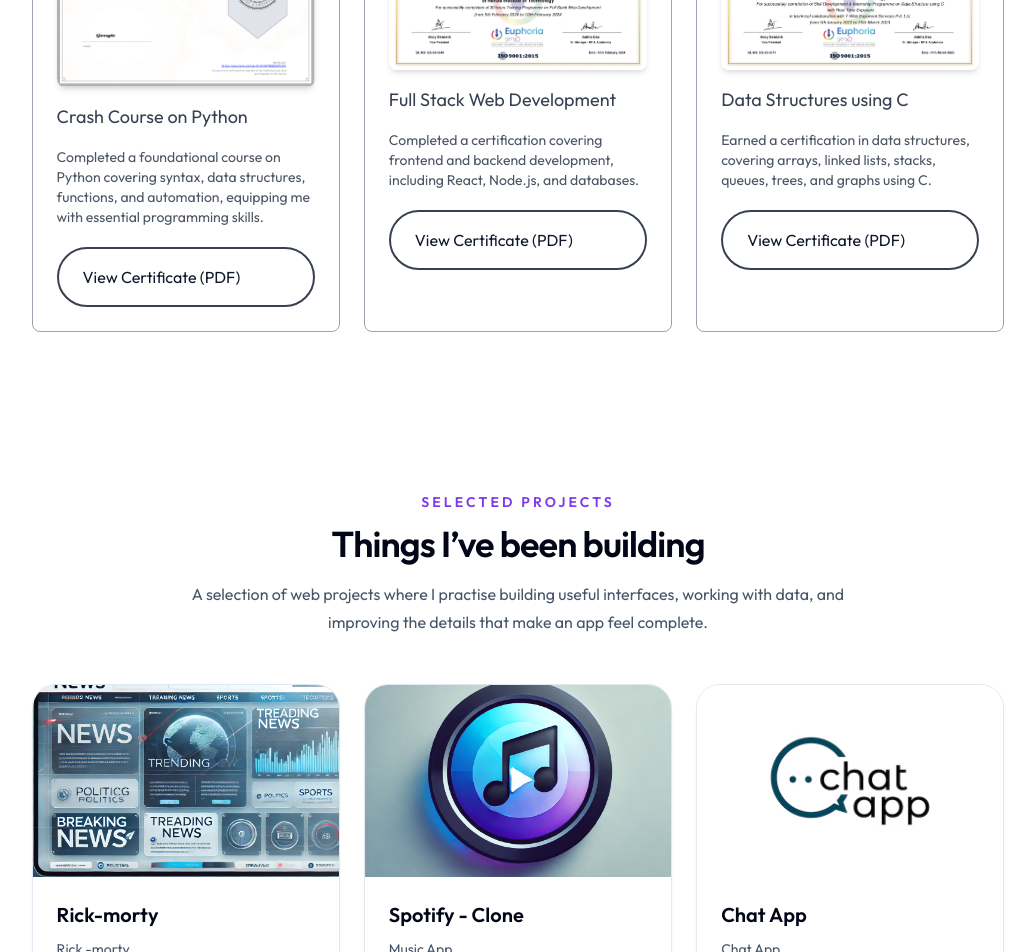
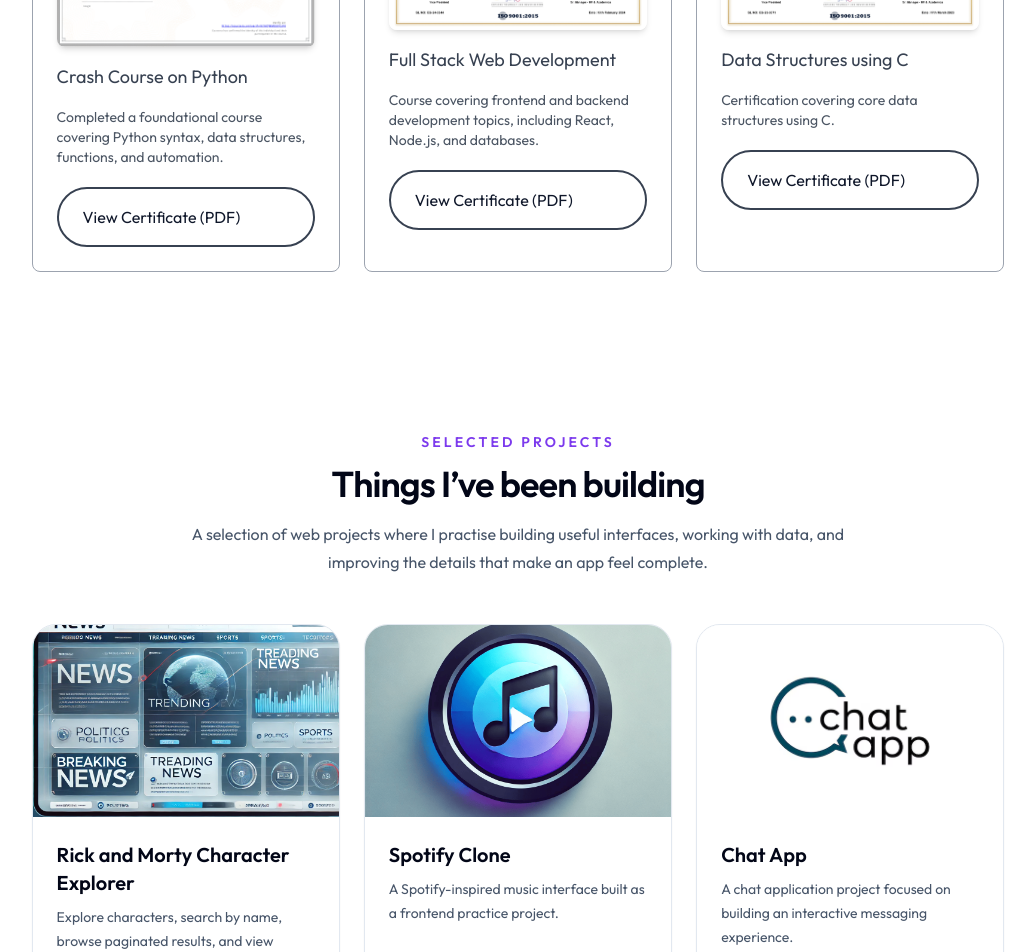
Before and after one commit to rittika-04/Portfolio, a Next.js app: page / in a window 1280 px wide. Shown: the part 2320-3272 px from the top of the page, without its empty margins (122-1157 px from the left). Built offline with nearby package versions, Linux system fonts and the light colour scheme; a web font is replaced by a local one.

Commit message:
Update featured project links and descriptions

```diff
--- a/assets/assets.js
+++ b/assets/assets.js
@@ -29,78 +29,48 @@
 import ui_icon from './ui-icon.png';
 import graphics_icon from './graphics-icon.png';
 import right_arrow from './right-arrow.png';
-import send_icon from './send-icon.png';
+import send_icon from './send_icon.png';
 import right_arrow_bold from './right-arrow-bold.png';
 import right_arrow_bold_dark from './right-arrow-bold-dark.png';
 
 export const assets = {
-    user_image,
-    code_icon,
-    code_icon_dark,
-    edu_icon,
-    edu_icon_dark,
-    project_icon,
-    project_icon_dark,
-    vscode,
-    git,
-    right_arrow_white,
-    logo,
-    logo_dark,
-    mail_icon,
-    mail_icon_dark,
-    profile_img,
-    download_icon,
-    hand_icon,
-    header_bg_color,
-    moon_icon,
-    sun_icon,
-    arrow_icon,
-    arrow_icon_dark,
-    menu_black,
-    menu_white,
-    close_black,
-    close_white,
-    web_icon,
-    mobile_icon,
-    ui_icon,
-    graphics_icon,
-    right_arrow,
-    send_icon,
-    right_arrow_bold,
+  user_image, code_icon, code_icon_dark, edu_icon, edu_icon_dark,
+  project_icon, project_icon_dark, vscode, git, right_arrow_white,
+  logo, logo_dark, mail_icon, mail_icon_dark, profile_img, download_icon,
+  hand_icon, header_bg_color, moon_icon, sun_icon, arrow_icon, arrow_icon_dark,
+  menu_black, menu_white, close_black, close_white, web_icon, mobile_icon,
+  ui_icon, graphics_icon, right_arrow, send_icon, right_arrow_bold,
   right_arrow_bold_dark,
 };
 
 export const workData = [
   {
-        title: 'Rick-morty ',
-        description: 'Rick -morty',
-        bgImage: '/work-1.png',
-        github: 'https://github.com/rittika-04/rick-morty-main.git', // ✅ GitHub repo link
-        liveDemo: 'https://rick-morty-three-gules.vercel.app/', // ✅ Live project link
+    title: "Rick and Morty Character Explorer",
+    description: "Explore characters, search by name, browse paginated results, and view detailed character information.",
+    bgImage: "/work-1.png",
+    github: "https://github.com/rittika-04/Ricky-morty-",
+    liveDemo: "https://rick-morty-three-gules.vercel.app/",
   },
   {
-        title: 'Spotify - Clone ',
-        description: 'Music App',
-        bgImage: '/work-2.png',
-        github: 'https://github.com/rittika-04/Spotify-Clone',
-        liveDemo: 'https://spotify-clone-o7los2dj1-rittika04s-projects.vercel.app/',
+    title: "Spotify Clone",
+    description: "A Spotify-inspired music interface built as a frontend practice project.",
+    bgImage: "/work-2.png",
+    github: "https://github.com/rittika-04/Spotify-clone",
+    liveDemo: "https://spotify-clone-o7los2dj1-rittika04s-projects.vercel.app/",
   },
   {
-        title: 'Chat App ',
-        description: 'Chat App',
-        bgImage: '/work-3.png',
-        github: 'https://github.com/rittika-04/Chat-App',
-        liveDemo: 'https://chat-o71qsdody-rittika04s-projects.vercel.app/',
+    title: "Chat App",
+    description: "A chat application project focused on building an interactive messaging experience.",
+    bgImage: "/work-3.png",
+    github: "https://github.com/rittika-04/Chat-App",
+    liveDemo: "https://chat-o71qsdody-rittika04s-projects.vercel.app/",
   },
-
 ];
-
-
 
 export const serviceData = [
   {
     title: "JPMorgan Chase Virtual Internship",
-        description: "Completed a job simulation covering Kafka, REST API, and backend tasks.",
+    description: "Completed a job simulation covering Kafka, REST APIs, and backend tasks.",
     bgImage: "/certificates/jpmorgan_certificate.png",
     link: "/certificates/jpmorgan_certificate.pdf",
     category: "Work & Research",
@@ -112,64 +82,40 @@
     link: "/certificates/prompt_certificate.pdf",
     category: "Work & Research",
   },
-
   {
-        "title": "Paper Publication on Alzheimer's Disease Brain Metabolism and Imaging: A Short Review",
-        "description": "Published a research paper analyzing brain metabolism and imaging techniques related to Alzheimer's disease, providing insights into early diagnosis and treatment.",
-        "bgImage": "/certificates/paper_publication.jpeg",
-        "link": "/certificates/paper_publication.pdf",
-        "category": "Work & Research"
+    title: "Paper Publication on Alzheimer's Disease Brain Metabolism and Imaging: A Short Review",
+    description: "Published a research paper reviewing brain metabolism and imaging techniques related to Alzheimer's disease.",
+    bgImage: "/certificates/paper_publication.jpeg",
+    link: "/certificates/paper_publication.pdf",
+    category: "Work & Research",
   },
-
   {
     title: "Crash Course on Python",
-        description: "Completed a foundational course on Python covering syntax, data structures, functions, and automation, equipping me with essential programming skills.",
+    description: "Completed a foundational course covering Python syntax, data structures, functions, and automation.",
     bgImage: "/certificates/python_certificate-1.png",
     link: "/certificates/python_certificate.pdf",
-        category: "Courses"
+    category: "Courses",
   },
   {
     title: "Full Stack Web Development",
-        description: "Completed a certification covering frontend and backend development, including React, Node.js, and databases.",
+    description: "Course covering frontend and backend development topics, including React, Node.js, and databases.",
     bgImage: "/certificates/full-stack-1.png",
     link: "/certificates/full-stack_certificate.pdf",
     category: "Courses",
   },
   {
     title: "Data Structures using C",
-        description: "Earned a certification in data structures, covering arrays, linked lists, stacks, queues, trees, and graphs using C.",
+    description: "Certification covering core data structures using C.",
     bgImage: "/certificates/c_certificate-1.png",
     link: "/certificates/c_certificate.pdf",
     category: "Courses",
-    }
+  },
 ];
 
-
 export const infoList = [
-    {
-        icon: assets.code_icon,
-        iconDark: assets.code_icon_dark,
-        title: "Languages",
-        description: "C++, Java, Python, HTML, CSS, JavaScript, React.js, Next.js"
-    },
-    {
-        icon: assets.edu_icon,
-        iconDark: assets.edu_icon_dark,
-        title: "Education",
-        description:
-            "🔹 **B.Tech in Electronics & Communication Engineering** - 8.33 SGPA (6th Semester)\n" +
-            "🔹 **Taki Girls' Govt. Sponsored High School (Class 12)** - 73%\n" +
-            "🔹 **Victoria Institution (Class 10)** - 76.14%"
-    },
-    {
-        icon: assets.project_icon,
-        iconDark: assets.project_icon_dark,
-        title: "Projects",
-        description: "Developed 3+ projects, including web and software applications."
-    }
+  { icon: assets.code_icon, iconDark: assets.code_icon_dark, title: "Technologies", description: "JavaScript, React.js, Next.js, HTML, CSS, SQL, and Java fundamentals" },
+  { icon: assets.edu_icon, iconDark: assets.edu_icon_dark, title: "Education", description: "B.Tech in Electronics & Communication Engineering, 2025; pursuing M.Tech in ECE" },
+  { icon: assets.project_icon, iconDark: assets.project_icon_dark, title: "Projects", description: "Hands-on web development projects covering APIs, UI development, and application state" },
 ];
 
-
-export const toolsData = [
-    assets.vscode, assets.git
-];
+export const toolsData = [assets.vscode, assets.git];
```
Lines whose indentation alone changed are shown as unchanged.
